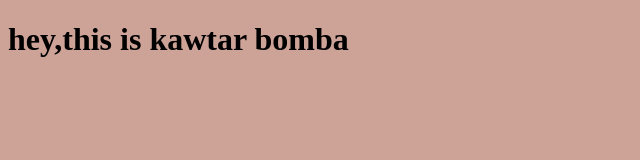
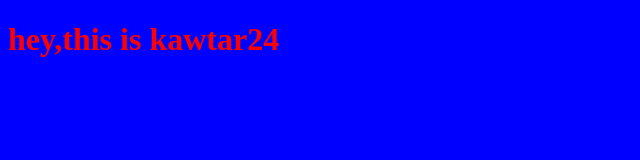
Before and after one commit to kawtar-Elbejjaji/myproject, a plain HTML site: page index.html in a window 1280 px wide. Shown: the whole page, without its empty margins (0-640 px from the left). Drawn offline with Linux system fonts and the light colour scheme.

Commit message:
changing style for the title

```diff
--- a/app.js
+++ b/app.js
@@ -1 +1 @@
-alert("hello!");
+alert("hello bomba!");
--- a/index.html
+++ b/index.html
@@ -8,7 +8,7 @@
 </head>
 <body>
 
-<h1>hey,this is kawtar bomba</h1>
+<h1>hey,this is kawtar24</h1>
 
     <script  src="app.js"> </script>
 </body>
--- a/style.css
+++ b/style.css
@@ -1,7 +1,7 @@
 h1{
-color:black;
+color:red;
 
 }
 body{
-    background-color: rgb(205,163,152);
+    background-color:blue;
 }
```
